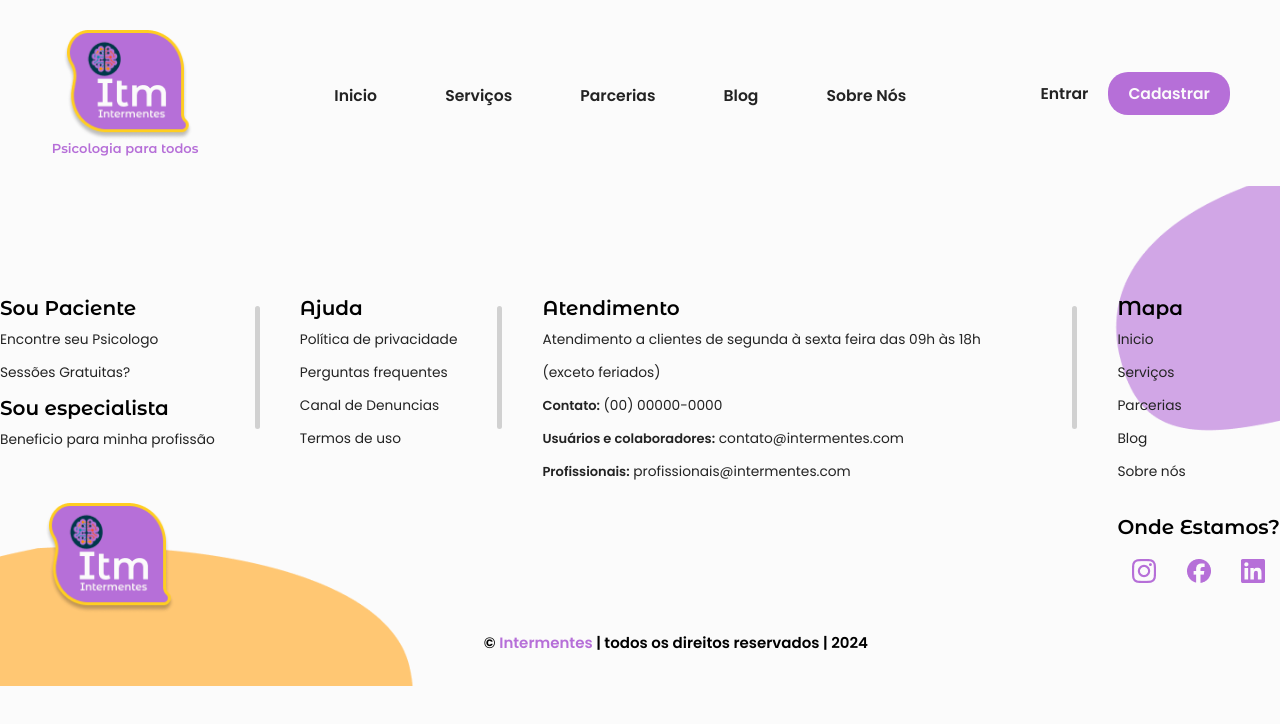
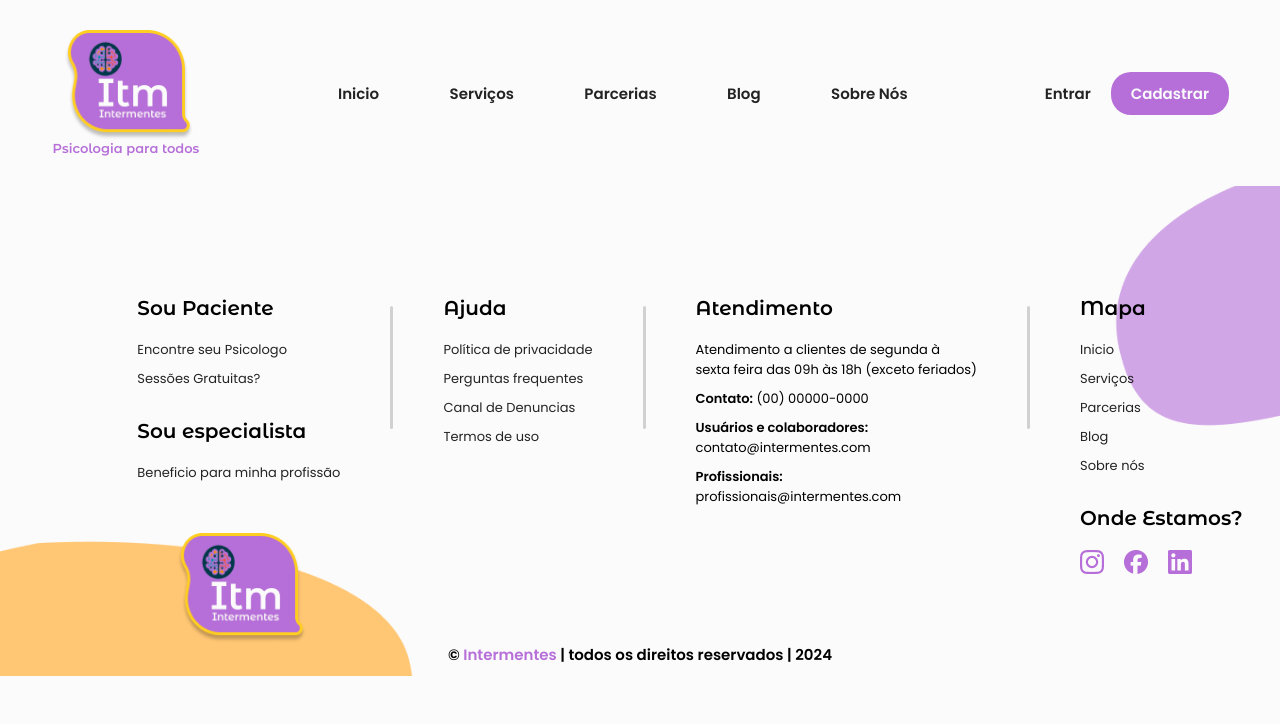
Before and after one commit to Leonardo-Marcilino/Intermentes, a React (Vite) app in the folder Front_end/: page / in a window 1280 px wide. Shown: the top 724 px of the page. Built offline with nearby package versions, Linux system fonts and the light colour scheme.

Commit message:
atualização do header e footer

```diff
--- a/Front_end/src/assets/Componentes/Footer/Footer.css
+++ b/Front_end/src/assets/Componentes/Footer/Footer.css
@@ -1,7 +1,7 @@
 footer{
     position: relative;
     width: 100%;
-    height: 50rem;
+    height: auto;
     font-family: var(--poppins-font);
     background-image: url(../../Images/FooterImg/Background.png);
     background-repeat: no-repeat;
@@ -11,16 +11,16 @@ footer{
 .Container{
     width: 100%;
     height: 100%;
-
+    display: flex;
+    flex-wrap: wrap;
+    justify-content: center;
+    gap: 5rem;
     padding-top: 10rem;
-    display: grid;
-    grid-template-columns: repeat(7, auto);
-    justify-content: center;
-    gap: 4rem;
+    padding-left: 10rem;
 }
 .GrayLine{
     background-color: rgba(44, 44, 44, 0.2);
-    width: 0.5rem;
+    width: 0.3rem;
     height: 12.3rem;
     border-radius: 2rem;
     margin-top: 2rem;
@@ -29,7 +29,6 @@ footer{
     display: flex;
     flex-direction: column;
     gap: 2rem;
-    width: auto;
 }
 .SubTitle{
     font-weight: var(--SemiBold);
@@ -40,12 +39,12 @@ footer{
 .ListFooter{
     display: flex;
     flex-direction: column;
+    gap: 0.9rem;
 }
 .ListFooter li{
-  font-size: 14px;
   cursor: pointer;
   transition: 0.8s all;
-  font-size: 2.2rem;
+  font-size: 1.3rem;
 }
 .ListFooter li:hover {
     transform:translateX(2rem);
@@ -79,7 +78,7 @@ footer{
 }
 .ListRedes{
     display: flex;
-    justify-content: space-around;
+    gap: 2rem;
 }
 .ListRedes li{
     transition: 0.8s all;
@@ -88,12 +87,10 @@ footer{
     transform:translateY(-1rem);
 }
 .Copy{
-    position: absolute;
-    bottom: 2rem;
-    right: 40rem;
-    padding: 12px;
+    text-align: center;
     font-size: 1.5rem;
     font-weight: var(--SemiBold);
+    padding-bottom: 1rem;
 }
 .Copy .CorRoxa{
     font-size: 1.5rem;
--- a/Front_end/src/assets/Componentes/Footer/Footer.jsx
+++ b/Front_end/src/assets/Componentes/Footer/Footer.jsx
@@ -1,20 +1,22 @@
 import './Footer.css'
 import Logo from '../../Images/Icons/Logo.png'
-import IconInsta from'../../Images/FooterImg/IconInsta.png'
-import IconLinkdin from'../../Images/FooterImg/IconLinkdin.png'
-import IconFace from'../../Images/FooterImg/IconFace.png'
+import IconInsta from '../../Images/FooterImg/IconInsta.png'
+import IconLinkdin from '../../Images/FooterImg/IconLinkdin.png'
+import IconFace from '../../Images/FooterImg/IconFace.png'
 
 
 function Footer() {
     return (
         <footer>
-            <nav className='Container'>
+            <div className='Container'>
                 <div className='ContainerItem'>
+                    <h3 className='SubTitle'>Sou Paciente</h3>
                     <ul className='ListFooter'>
-                        <h3 className='SubTitle'>Sou Paciente</h3>
                         <li><a href="">Encontre seu Psicologo</a></li>
                         <li><a href="">Sessões Gratuitas?</a></li>
-                        <h3 className='SubTitle'>Sou especialista</h3>
+                    </ul>
+                    <h3 className='SubTitle'>Sou especialista</h3>
+                    <ul className='ListFooter'>
                         <li><a href="">Beneficio para minha profissão</a></li>
                     </ul>
                     <div className='BoxLogoFooter'>
@@ -23,8 +25,8 @@ function Footer() {
                 </div>
                 <div className='GrayLine'></div>
                 <div className='ContainerItem'>
+                    <h3 className='SubTitle'>Ajuda</h3>
                     <ul className='ListFooter'>
-                        <h3 className='SubTitle'>Ajuda</h3>
                         <li><a href="">Política de privacidade</a></li>
                         <li><a href="">Perguntas frequentes</a></li>
                         <li><a href="">Canal de Denuncias</a></li>
@@ -33,18 +35,18 @@ function Footer() {
                 </div>
                 <div className='GrayLine'></div>
                 <div className='ContainerItem'>
+                    <h3 className='SubTitle'>Atendimento</h3>
                     <ul className='ListFooter'>
-                        <h3 className='SubTitle'>Atendimento</h3>
-                        <li><a href="">Atendimento a clientes de segunda à sexta feira das 09h às 18h (exceto feriados)</a></li>
-                        <li><a href=""><span>Contato:</span> (00) 00000-0000</a></li>
-                        <li><a href=""><span>Usuários e colaboradores:</span> contato@intermentes.com</a></li>
-                        <li><a href=""><span>Profissionais:</span> profissionais@intermentes.com</a></li>
+                        <li>Atendimento a clientes de segunda à<br />sexta feira das 09h às 18h (exceto feriados)</li>
+                        <li><span>Contato:</span> (00) 00000-0000</li>
+                        <li><span>Usuários e colaboradores:<br /></span> contato@intermentes.com</li>
+                        <li><span>Profissionais:<br /></span> profissionais@intermentes.com</li>
                     </ul>
                 </div>
                 <div className='GrayLine'></div>
                 <div className='ContainerItem'>
+                    <h3 className='SubTitle'>Mapa</h3>
                     <ul className='ListFooter'>
-                        <h3 className='SubTitle'>Mapa</h3>
                         <li><a href="">Inicio</a></li>
                         <li><a href="">Serviços</a></li>
                         <li><a href="">Parcerias</a></li>
@@ -58,7 +60,7 @@ function Footer() {
                         <li><a href=''><img src={IconLinkdin} alt="" /></a></li>
                     </ul>
                 </div>
-            </nav>
+            </div>
             <p className='Copy'>© <span className='CorRoxa'>Intermentes</span> | todos os direitos reservados | 2024</p>
         </footer>
     )
--- a/Front_end/src/assets/Componentes/Header/Header.css
+++ b/Front_end/src/assets/Componentes/Header/Header.css
@@ -37,7 +37,7 @@ header{
     font-weight: var(--SemiBold);
 }
 .ListaLinks .LinkItem{
-    font-size: 2.5rem;
+    font-size: 1.5rem;
     cursor: pointer;
     transition: 0.8s all;
 }
@@ -70,7 +70,7 @@ header{
     border: 3px solid rgba(182, 111, 216, 0.4);
     border-radius: 2rem;
     right: -8rem;
-    top: 5rem;
+
     overflow: hidden;
     z-index: 2;
 
@@ -107,7 +107,7 @@ header{
     align-items: center;
     gap: 2rem;
 
-    font-size: 2.5rem;
+    font-size: 1.5rem;
     font-family: var(--poppins-font);
     font-weight: var(--SemiBold);
 
--- a/Front_end/src/reset.css
+++ b/Front_end/src/reset.css
@@ -4,7 +4,6 @@
     box-sizing: border-box;
     list-style: none;
     text-decoration: none;
-    font-size: 62.5%;
 }
 a{
     color: var(--cor-preta);
--- a/Front_end/src/root.css
+++ b/Front_end/src/root.css
@@ -16,6 +16,7 @@
   -webkit-font-smoothing: antialiased;
   -moz-osx-font-smoothing: grayscale;
   background-color: var(--cor-branca);
+  font-size: 62.5%;
 }
 
 /* a{
```
